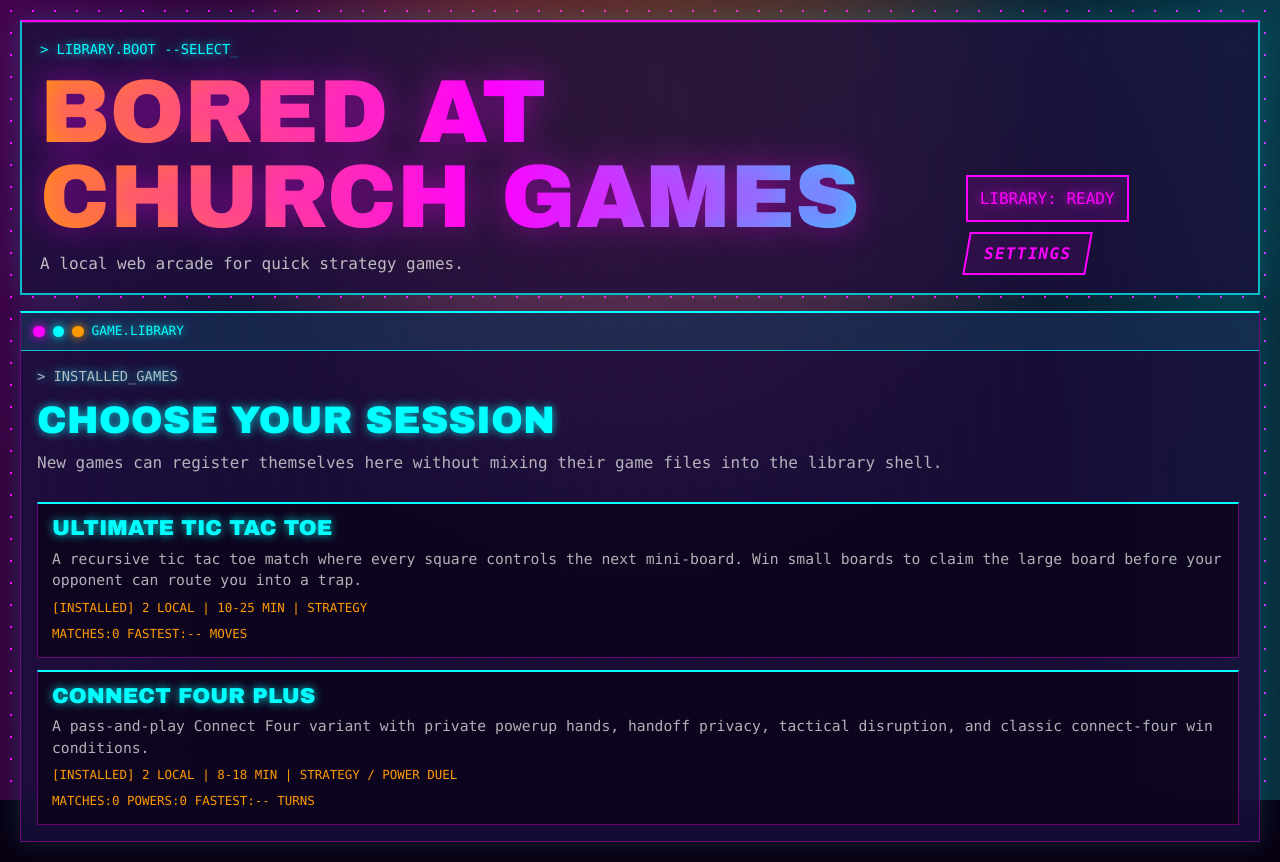
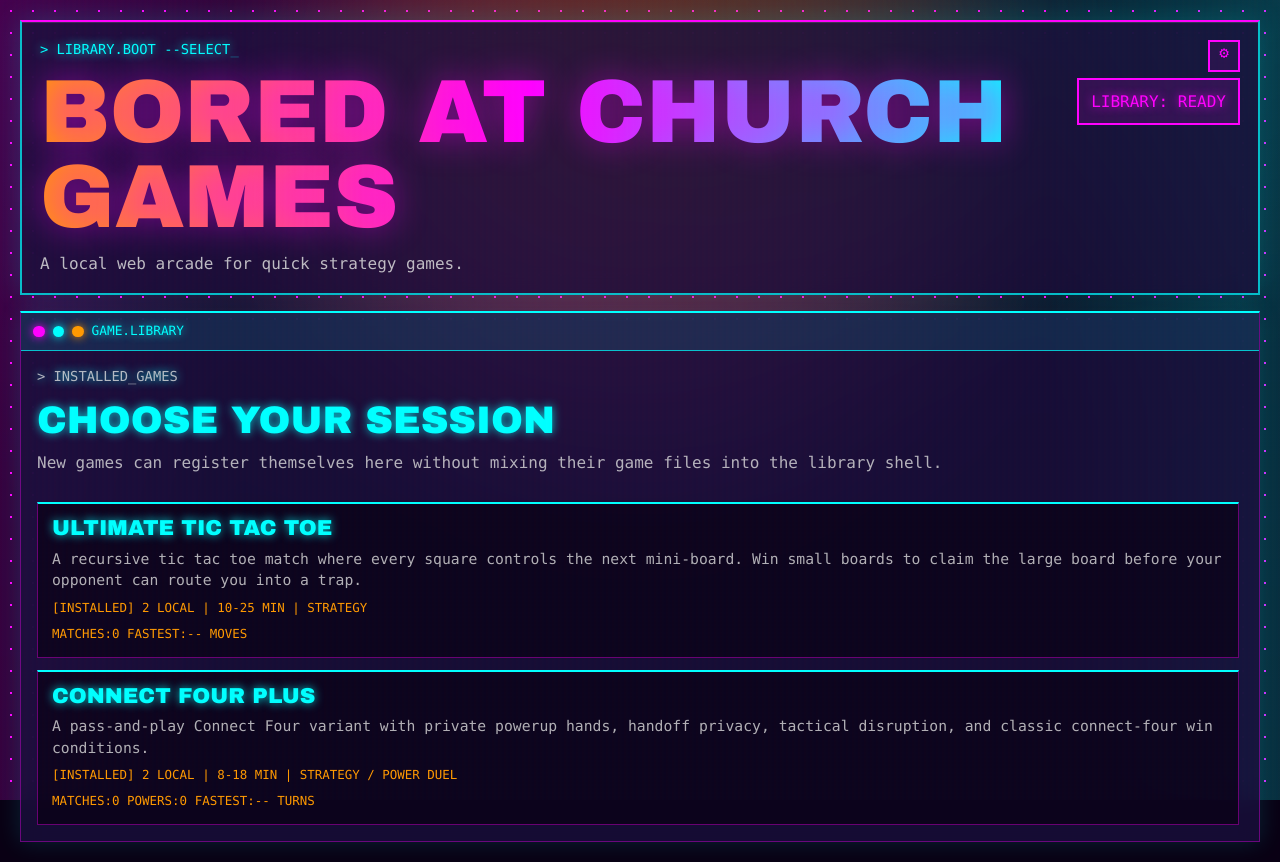
Before and after one commit to feolaney/Bored-at-Church-Games, a website: page index.html in a window 1280 px wide. Drawn offline with Linux system fonts and the light colour scheme.

Commit message:
Compact settings control on library views

```diff
--- a/library/app.js
+++ b/library/app.js
@@ -199,6 +199,7 @@
   function setMode(viewName) {
     els.body.classList.toggle("game-mode", viewName === "game");
     els.body.classList.toggle("library-mode", viewName !== "game");
+    els.body.dataset.activeView = viewName;
     els.body.dataset.activeGame = viewName === "game" ? activeGameId || "" : "";
   }
 
--- a/library/library.css
+++ b/library/library.css
@@ -70,6 +70,54 @@ body.game-mode .vaporwave-backdrop {
   box-shadow: 0 0 28px rgba(0, 255, 255, 0.18), inset 0 1px 0 rgba(255, 255, 255, 0.12);
   backdrop-filter: blur(12px);
   padding: 18px;
+}
+
+body.library-mode[data-active-view="menu"] .app-header,
+body.library-mode[data-active-view="detail"] .app-header {
+  display: grid;
+  grid-template-columns: minmax(0, 1fr) auto;
+  align-items: start;
+}
+
+body.library-mode[data-active-view="menu"] .header-actions,
+body.library-mode[data-active-view="detail"] .header-actions {
+  display: grid;
+  gap: 6px;
+  justify-items: end;
+  align-self: start;
+  min-width: 0;
+}
+
+body.library-mode[data-active-view="menu"] .header-actions > *,
+body.library-mode[data-active-view="detail"] .header-actions > * {
+  width: auto;
+}
+
+body.library-mode[data-active-view="menu"] #header-settings,
+body.library-mode[data-active-view="detail"] #header-settings {
+  order: -1;
+  display: grid;
+  place-items: center;
+  width: 2rem;
+  min-height: 0;
+  height: 2rem;
+  padding: 0;
+  font-size: 0;
+  line-height: 1;
+  transform: none;
+}
+
+body.library-mode[data-active-view="menu"] #header-settings::before,
+body.library-mode[data-active-view="detail"] #header-settings::before {
+  content: "\2699";
+  font-size: 1rem;
+}
+
+body.library-mode[data-active-view="menu"] #header-settings:hover,
+body.library-mode[data-active-view="menu"] #header-settings:focus-visible,
+body.library-mode[data-active-view="detail"] #header-settings:hover,
+body.library-mode[data-active-view="detail"] #header-settings:focus-visible {
+  transform: none;
 }
 
 .brand-lockup {
```
Also changed, not shown: WORK_HISTORY.md (+16 -0 lines).
